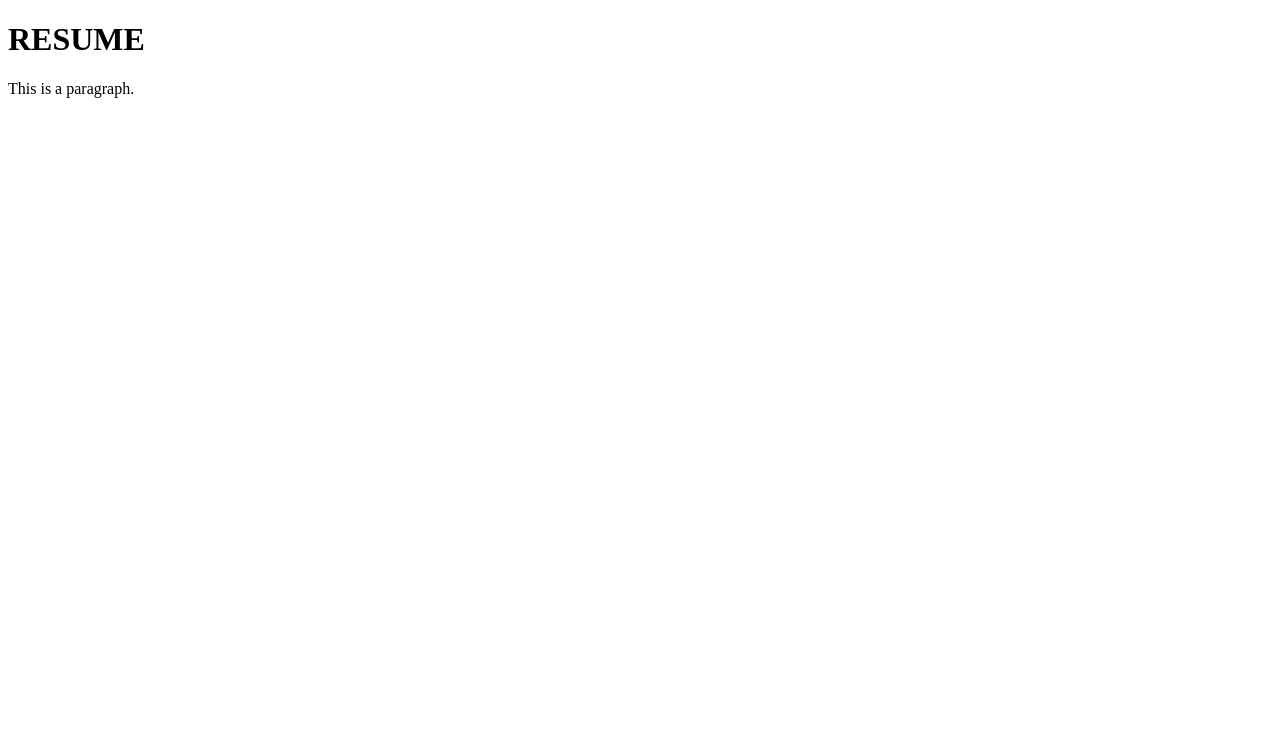
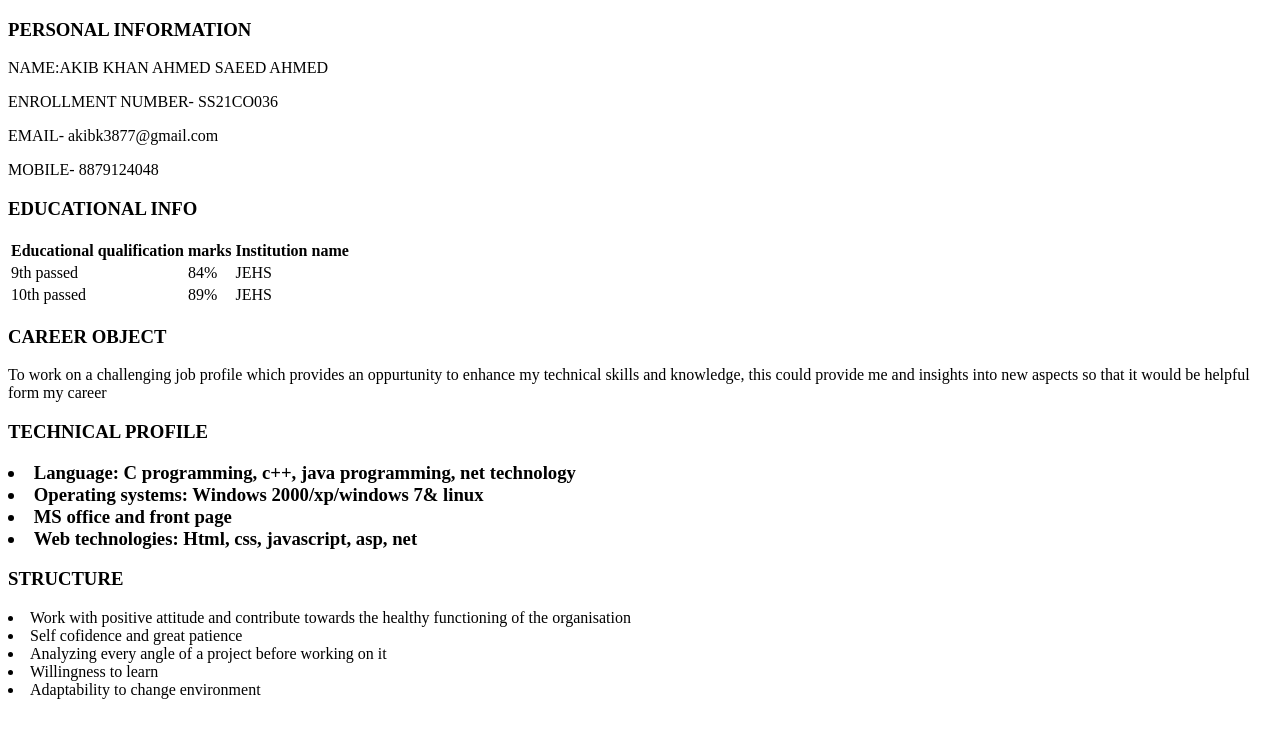
Before and after one commit to asif7711/asif7711.github.io, a plain HTML site: page index.html in a window 1280 px wide. Drawn offline with Linux system fonts and the light colour scheme.

Commit message:
Update index.html

```diff
--- a/index.html
+++ b/index.html
@@ -1,12 +1,51 @@
 <!DOCTYPE html>
 <html>
-<head>
-<title>CV</title>
-</head>
-<body>
+  <head>
+            <title> RESUME </title>
 
-<h1>RESUME</h1>
-<p>This is a paragraph.</p>
+   </head>
 
-</body>
-</html>
+ <h3> PERSONAL INFORMATION </h3>
+ <p> NAME:AKIB KHAN AHMED SAEED AHMED </p>
+ <p> ENROLLMENT NUMBER- SS21CO036 </p>
+ <p> EMAIL- akibk3877@gmail.com </p>
+ <p> MOBILE- 8879124048 </p>
+
+ <h3> EDUCATIONAL INFO </h3>
+ <table>
+ <tr>
+ <th> Educational qualification </th>
+ <th> marks </th>
+ <th>Institution name</th>
+ </tr>
+
+ <tr>
+ <td> 9th passed </td>
+ <td> 84% </td>
+ <td> JEHS </td>
+ </tr>
+
+ <tr>
+ <td> 10th passed </td>
+ <td> 89% </td>
+ <td> JEHS </td>
+ </td>
+ </table>
+
+ <h3> CAREER OBJECT </h3>
+ <p>  To work on a challenging job profile which provides an oppurtunity to enhance my technical skills and knowledge, this could provide me and insights into new aspects so that it would be helpful form my career</p>
+
+  <h3> TECHNICAL PROFILE <h3>
+    <li> Language: C programming, c++, java programming, net technology </li>
+    <li>Operating systems: Windows 2000/xp/windows 7& linux </li>
+    <li> MS office and front page </li>
+    <li> Web technologies: Html, css, javascript, asp, net </li>
+
+  <h3 >STRUCTURE</h3>
+  <li> Work with positive attitude and contribute towards the healthy functioning of the organisation</li>
+       <li> Self cofidence and great patience </li>
+       <li> Analyzing every angle of a project before working on it</li>
+       <li> Willingness to learn </li>
+       <li> Adaptability to change environment </li>
+
+     </html>
```
